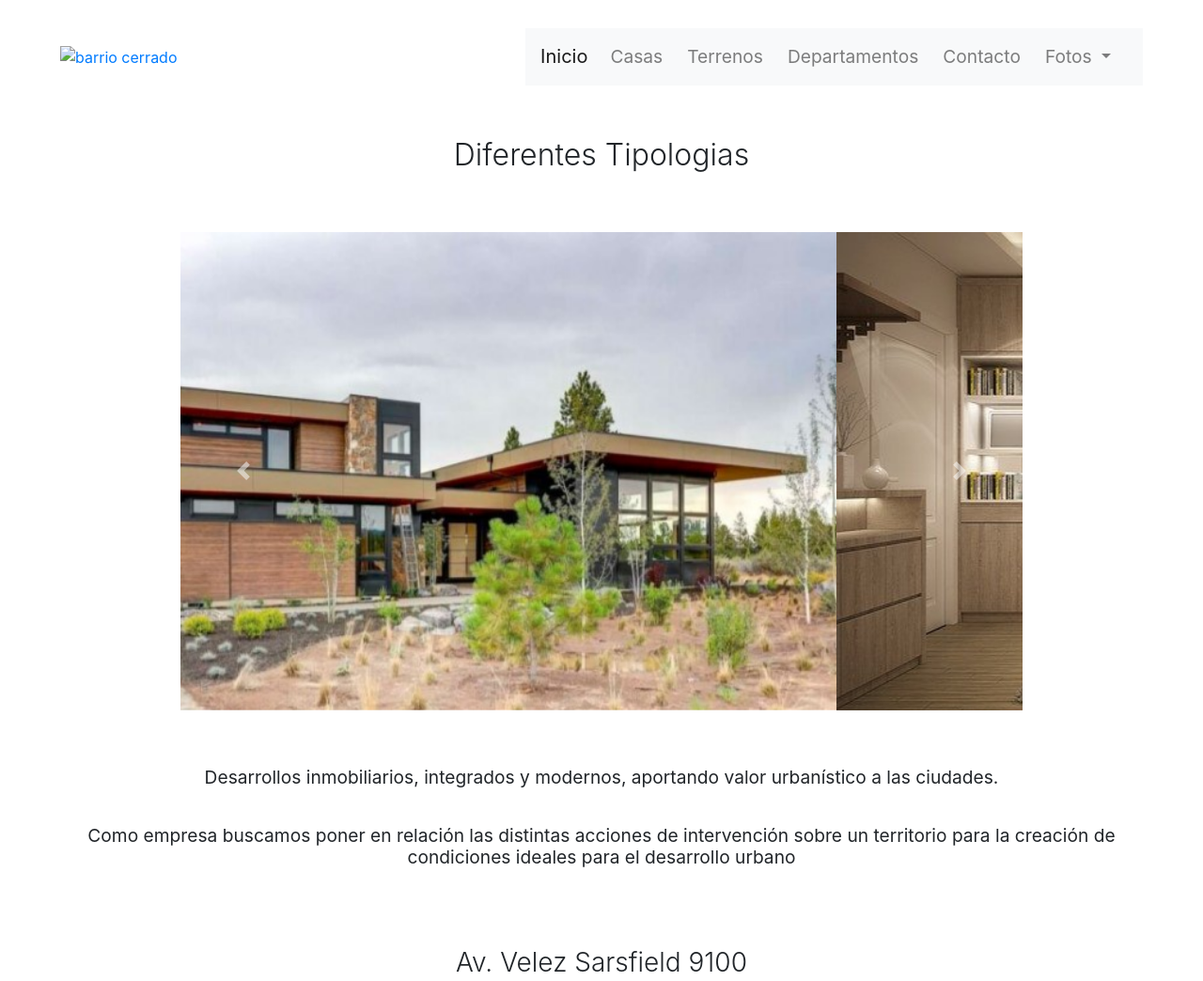
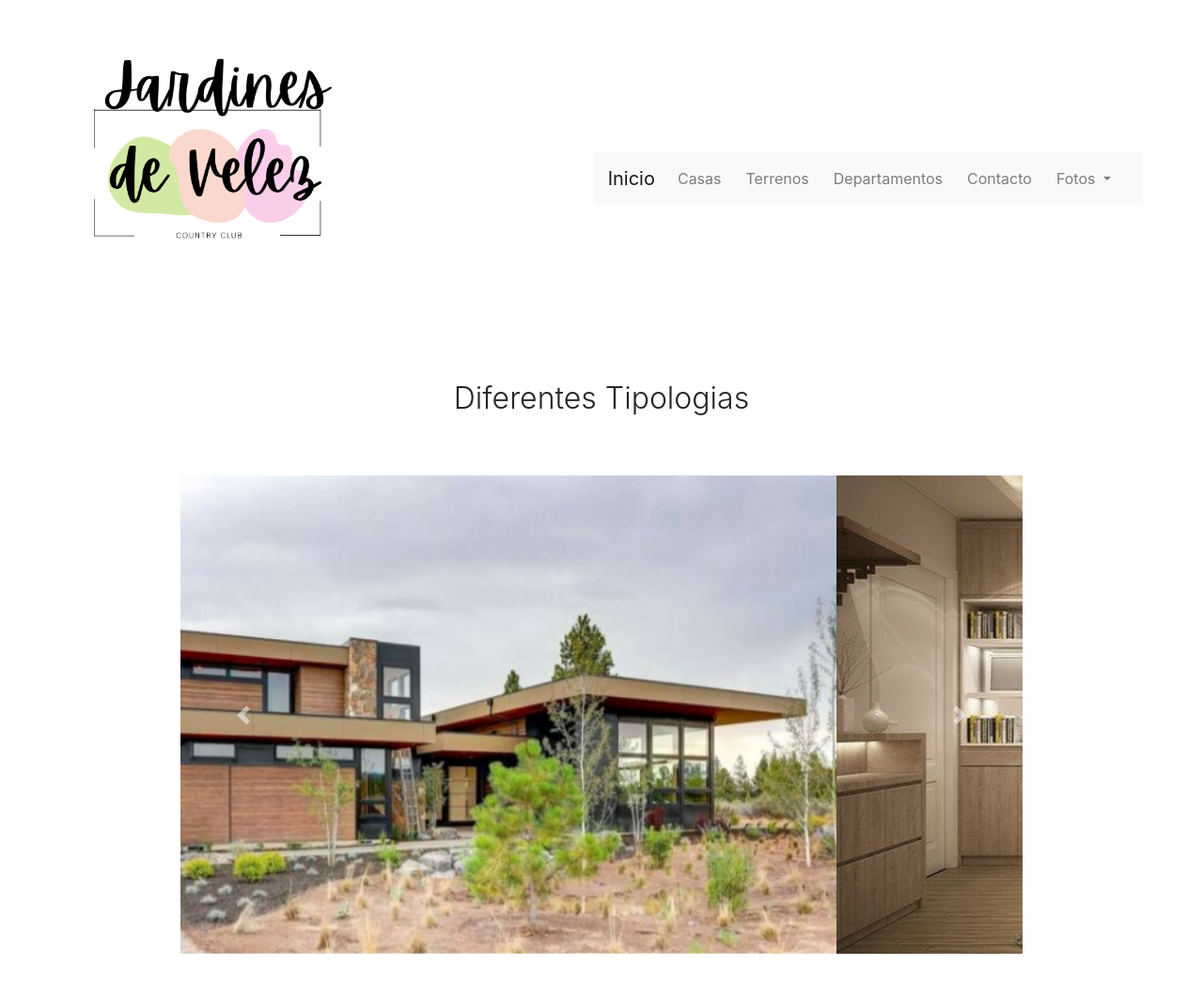
Before and after one commit to Tavo1192/Desafio1907-SASS-Gustavo-Castro, a plain HTML site: page views/casas.html in a window 1280 px wide. Shown: the top 1044 px of the page at 94% size. Drawn offline with nearby package versions, Linux system fonts and the light colour scheme.

Commit message:
sigo colocando imagenes

```diff
--- a/css/style.css
+++ b/css/style.css
@@ -36,7 +36,7 @@ header nav a {
 	color: #151515;
 	text-decoration: none;
 	margin-right: 10px;
-	font-size: 1.2em;
+	font-size: 1em;
 
 }
 .laguna img {
@@ -113,171 +113,6 @@ margin: 25px;
 	display: flex;
 	align-items: end;
 }
-
-/*fotos de casas*/
-
-/* .section{ */
-	/* width: 100%;
-	height: 50vh;
-	display: flex;
-	justify-content: center;
-	align-items: center;
-	gap: 5px; */
-
-}
-/* .box{
-	width: 33%;
-	height: 50vh;
-	text-align: center;
-	overflow: hidden;
-	position: relative;
-	margin: 1.5%;
-	border-radius: 10px;
-	cursor: pointer;
-
-} */
-/* .box img{
-	width: 100%;
-	height: 100%;
-	object-fit: cover;
-} */
-
-/* .box .hover{ */
-	/* width: 0%;
-	height: 50vh;
-	background-color: rgba(56, 53, 53, 0.568);
-	position: absolute;
-	top: 0;
-	display: flex;
-	justify-content: center;
-	align-items: center;
-	overflow: hidden;
-	transition: .4s all;
-} */
-
-/* .hover h6{
-	color: aliceblue;
-	text-shadow: 1px 1px 1px black;
-	font-size: 2.5em;
-	text-transform: uppercase;
-}
-/* .box:hover .hover{ */
-	/* width: 100%;
-} */ */
-
-
-
-/*imagenes de espacios verdes*/
-
-/* .terrenos{ */
-
-	/* width: cover;
-	height: 650px;
-	margin:30px auto;
-	margin-top: 2rem;
-	padding: 10px;
-	display: grid;
-	grid-template-columns: repeat(4, 1fr);
-	grid-template-rows: repeat(4, 1fr);
-	grid-gap: 10px;
-	grid-template-areas:
-	"verde1 verde2 verde2 verde3"
-	"verde1 verde4 verde4 verde4"
-	"verde5 verde6 verde7 verde7"
-	"verde8 verde6 verde9 verde9"
-	;  */
-
-}
-
-
-
-/* .verde{
-	background-color: gray;
-}
-/* .verde-1{ */
-	/* grid-area: verde1;
-	background-image: url(../img/verde1.jpg);
-	background-size: cover;
-	background-position: center; */
-}
-
-/* .verde-2{ */
-	/* grid-area: verde2;
-	background-image: url(../img/verde2.jpg);
-	background-size: cover;
-	background-position: center; */
-
-
-}
-
-/* .verde-3{ */
-	/* grid-area: verde3;
-	background-image: url(../img/verde10.jpg);
-	background-size: cover;
-	background-position: center; */
-}
-
-/* .verde-4{ */
-	/* grid-area: verde4;
-	background-image: url(../img/verde4.jpg);
-	background-size: cover;
-	background-position: center; */
-}
-
-/* .verde-5{ */
-	/* grid-area: verde5;
-	background-image: url(../img/verde5.jpg);
-	background-size: cover;
-	background-position: center; */
-}
-
-/* .verde-6{ */
-	/* grid-area: verde6;
-	background-image: url(../img/verde6.jpg);
-	background-size: cover;
-	background-position: center; */
-}
-
-/* .verde-7{ */
-	/* grid-area: verde7;
-	background-image: url(../img/verde7.jpg);
-	background-size: cover;
-	background-position: center; */
-}
-
-/* .verde-8{ */
-	/* grid-area: verde8;
-	background-image: url(../img/verde8.jpg);
-	background-size: cover;
-	background-position: center; */
-} */
-
-/* .verde-9{
-	grid-area: verde9;
-	background-image: url(../img/verde9.jpg);
-	background-size: cover;
-	background-position: center;
-} */
-
-/* @media screen and (max-width: 650px) {
-				body{
-		background-color: #E1F5A9;
-	} */
-}
-	/* .terrenos{
-		width: auto;
-		background-color: #E1F5A9;
-		grid-template-columns: 1fr 2fr;
-		grid-template-rows: 2fr 2fr 1fr 1fr 2fr 1fr 1fr;
-		grid-template-areas:
-		"verde1 verde2"
-		"verde1 verde4"
-		"verde1 verde3"
-		"verde5 verde3"
-		"verde7 verde3"
-		"verde7 verde8"
-} */
-
 
 @media screen and (max-width: 650px) {
 header .logo {
--- a/views/casas.html
+++ b/views/casas.html
@@ -16,7 +16,7 @@
 	<header>
 		<div class="contenedor">
 			<a href="../index.html">
-				<img class="logo" src="../img/logo.svg" alt="barrio cerrado">
+				<img class="logo" src="../img/logocolor.png" alt="barrio cerrado">
 			</a>
 
 			<nav class="navbar navbar-expand-lg navbar-light bg-light">
```
Also changed, not shown: index.html (+0 -1 lines), views/departamentos.html (+1 -1 lines), views/terrenos.html (+1 -1 lines), img/logosvg.svg (added).
